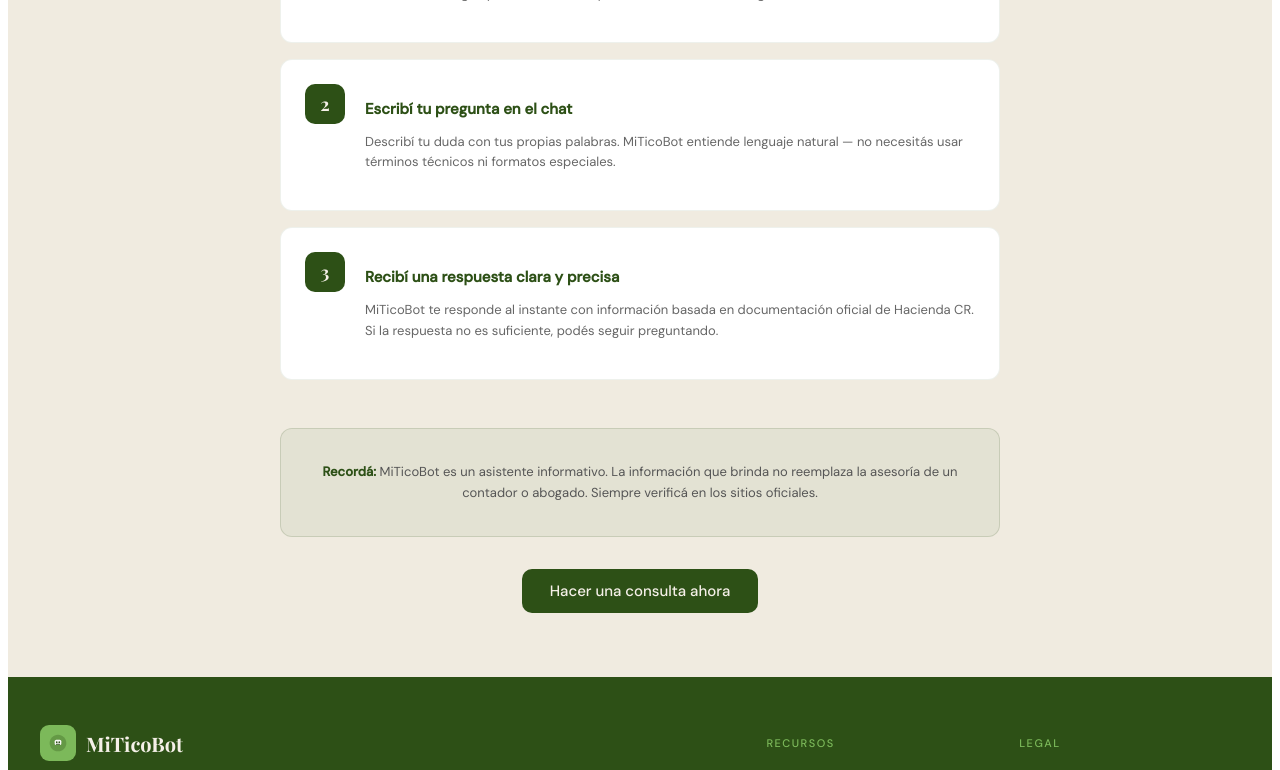
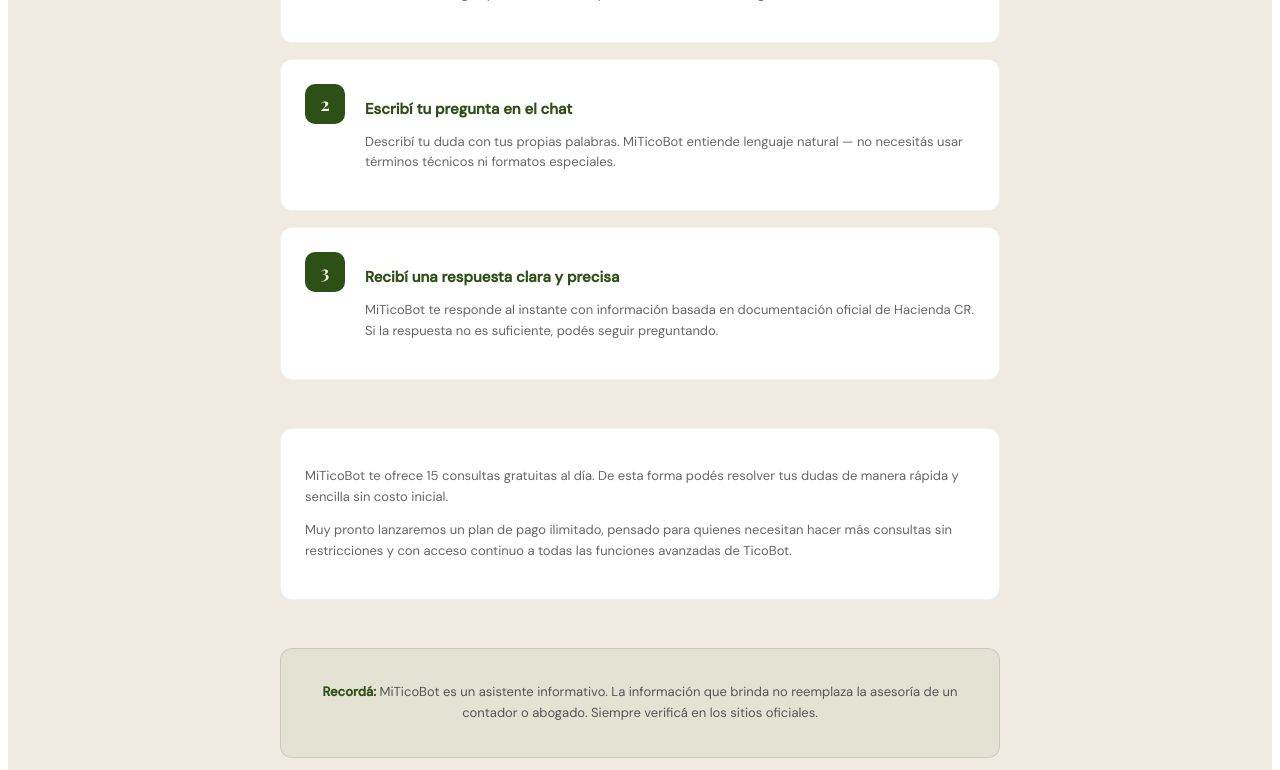
Before and after one commit to holamiticobot-dev/miticobot, a Next.js app: page /como-funciona in a window 1280 px wide. Shown: the part 415-1185 px from the top of the page. Built offline with nearby package versions, Linux system fonts and the light colour scheme.

Commit message:
add chanches in cómo funciona

```diff
--- a/app/components/ComoFuncionaPage/ComoFuncionaPage.tsx
+++ b/app/components/ComoFuncionaPage/ComoFuncionaPage.tsx
@@ -46,6 +46,22 @@
               </div>
             ))}
           </div>
+          <div className={styles.steps}>
+            <div className={styles.step}>
+              <div className={styles.stepContent}>
+                <p>
+                  MiTicoBot te ofrece 15 consultas gratuitas al día. De esta
+                  forma podés resolver tus dudas de manera rápida y sencilla sin
+                  costo inicial.
+                </p>
+                <p>
+                  Muy pronto lanzaremos un plan de pago ilimitado, pensado para
+                  quienes necesitan hacer más consultas sin restricciones y con
+                  acceso continuo a todas las funciones avanzadas de TicoBot.
+                </p>
+              </div>
+            </div>
+          </div>
 
           {/* Disclaimer */}
           <div className={styles.disclaimer}>
```
